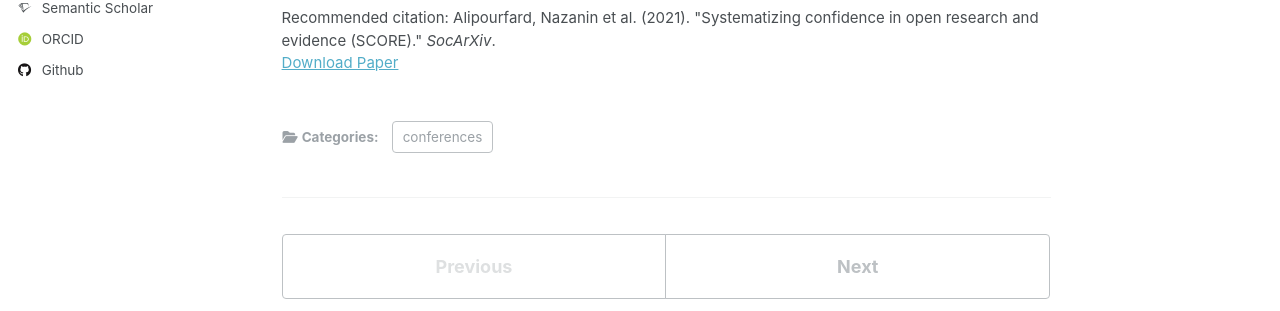
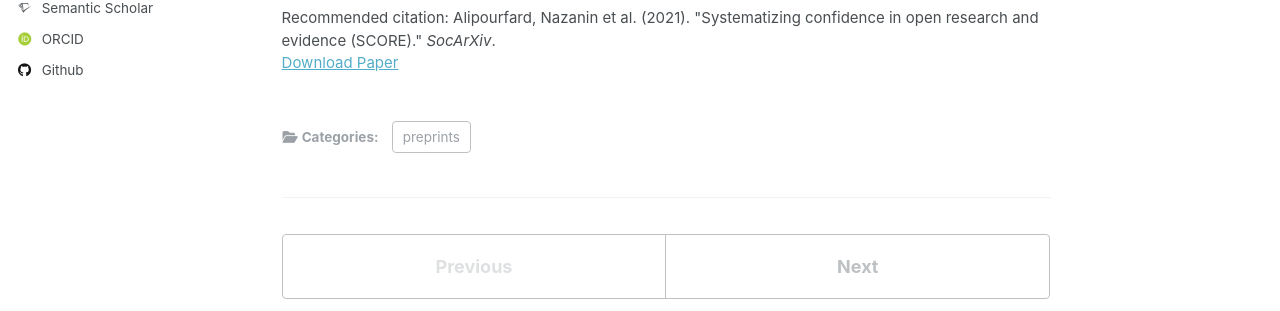
Before and after one commit to benklern/benklern.github.io, a Jekyll site: the page built from _publications/2021-01-01-systematizing-confidence-open-research.md, in a window 1280 px wide and 1242 px high. Shown: the part 598-909 px from the top of the window. Built offline with Jekyll 4.4.1, drawn with Linux system fonts in a browser that asks for light colours; some web fonts are replaced.

Commit message:
updated publication category

```diff
--- a/_config.yml
+++ b/_config.yml
@@ -81,6 +81,10 @@ publication_category:
     title: 'Books'
   manuscripts:
     title: 'Journal Articles'
+  workshops:
+    title: 'Workshops'
+  preprints:
+      title: 'Archive Preprints'
 
 # Site Settings
 teaser                   :  # filename of teaser fallback teaser image placed in /images/, .e.g. "500x300.png"
--- a/_publications/2021-01-01-systematizing-confidence-open-research.md
+++ b/_publications/2021-01-01-systematizing-confidence-open-research.md
@@ -1,7 +1,7 @@
 ---
 title: "Systematizing confidence in open research and evidence (SCORE)"
 collection: publications
-category: conferences
+category: preprints
 permalink: /publication/2021-01-01-systematizing-confidence-open-research
 excerpt: 'This paper discusses the SCORE framework to enhance confidence in open research and evidence.'
 date: 2021-01-01
```
Also changed, not shown: _publications/2023-12-01-assessing-llms-moral-value-pluralism.md (+1 -1 lines), _publications/2024-11-06-bottom-up-and-top-down.md (+1 -1 lines).
